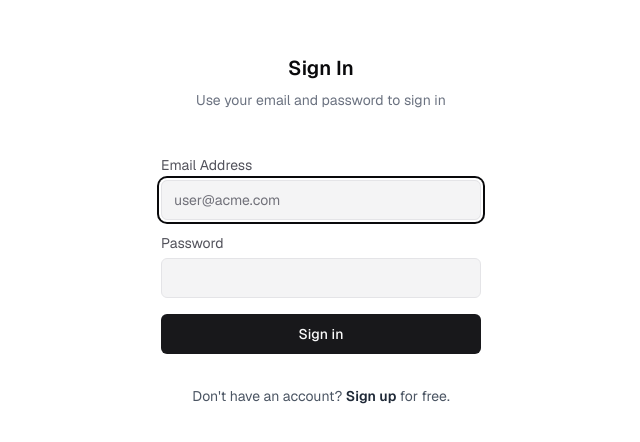
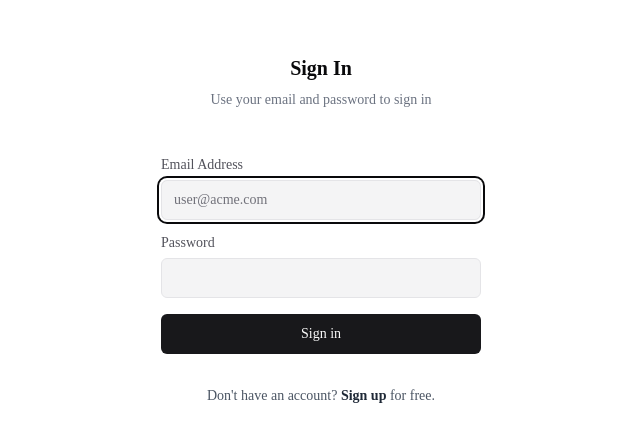
Before and after one commit to profjulien/uncertainty-os-app, a Next.js app: page /login in a window 1280 px wide. Shown: the part 170-612 px from the top of the page, without its empty margins (319-959 px from the left). Built offline with nearby package versions, Linux system fonts and the light colour scheme; no server answers; what bcrypt-ts would draw is missing.

Commit message:
Update layout.tsx

```diff
--- a/app/layout.tsx
+++ b/app/layout.tsx
@@ -1,86 +1,16 @@
-import { Toaster } from 'sonner';
-import type { Metadata } from 'next';
-import { Geist, Geist_Mono } from 'next/font/google';
-import { ThemeProvider } from '@/components/theme-provider';
+// app/layout.tsx
+import "./globals.css";                   // you can keep this or remove if unused
+import React from "react";
 
-import './globals.css';
-import { SessionProvider } from 'next-auth/react';
-
-export const metadata: Metadata = {
-  metadataBase: new URL('https://chat.vercel.ai'),
-  title: 'Next.js Chatbot Template',
-  description: 'Next.js chatbot template using the AI SDK.',
+export const metadata = {
+  title: "Uncertainty-OS Sandbox",
+  description: "Kernel demo with AI mentor",
 };
 
-export const viewport = {
-  maximumScale: 1, // Disable auto-zoom on mobile Safari
-};
-
-const geist = Geist({
-  subsets: ['latin'],
-  display: 'swap',
-  variable: '--font-geist',
-});
-
-const geistMono = Geist_Mono({
-  subsets: ['latin'],
-  display: 'swap',
-  variable: '--font-geist-mono',
-});
-
-const LIGHT_THEME_COLOR = 'hsl(0 0% 100%)';
-const DARK_THEME_COLOR = 'hsl(240deg 10% 3.92%)';
-const THEME_COLOR_SCRIPT = `\
-(function() {
-  var html = document.documentElement;
-  var meta = document.querySelector('meta[name="theme-color"]');
-  if (!meta) {
-    meta = document.createElement('meta');
-    meta.setAttribute('name', 'theme-color');
-    document.head.appendChild(meta);
-  }
-  function updateThemeColor() {
-    var isDark = html.classList.contains('dark');
-    meta.setAttribute('content', isDark ? '${DARK_THEME_COLOR}' : '${LIGHT_THEME_COLOR}');
-  }
-  var observer = new MutationObserver(updateThemeColor);
-  observer.observe(html, { attributes: true, attributeFilter: ['class'] });
-  updateThemeColor();
-})();`;
-
-export default async function RootLayout({
-  children,
-}: Readonly<{
-  children: React.ReactNode;
-}>) {
+export default function RootLayout({ children }: { children: React.ReactNode }) {
   return (
-    <html
-      lang="en"
-      // `next-themes` injects an extra classname to the body element to avoid
-      // visual flicker before hydration. Hence the `suppressHydrationWarning`
-      // prop is necessary to avoid the React hydration mismatch warning.
-      // https://github.com/pacocoursey/next-themes?tab=readme-ov-file#with-app
-      suppressHydrationWarning
-      className={`${geist.variable} ${geistMono.variable}`}
-    >
-      <head>
-        <script
-          dangerouslySetInnerHTML={{
-            __html: THEME_COLOR_SCRIPT,
-          }}
-        />
-      </head>
-      <body className="antialiased">
-        <ThemeProvider
-          attribute="class"
-          defaultTheme="system"
-          enableSystem
-          disableTransitionOnChange
-        >
-          <Toaster position="top-center" />
-          <SessionProvider>{children}</SessionProvider>
-        </ThemeProvider>
-      </body>
+    <html lang="en">
+      <body>{children}</body>
     </html>
   );
 }
```
